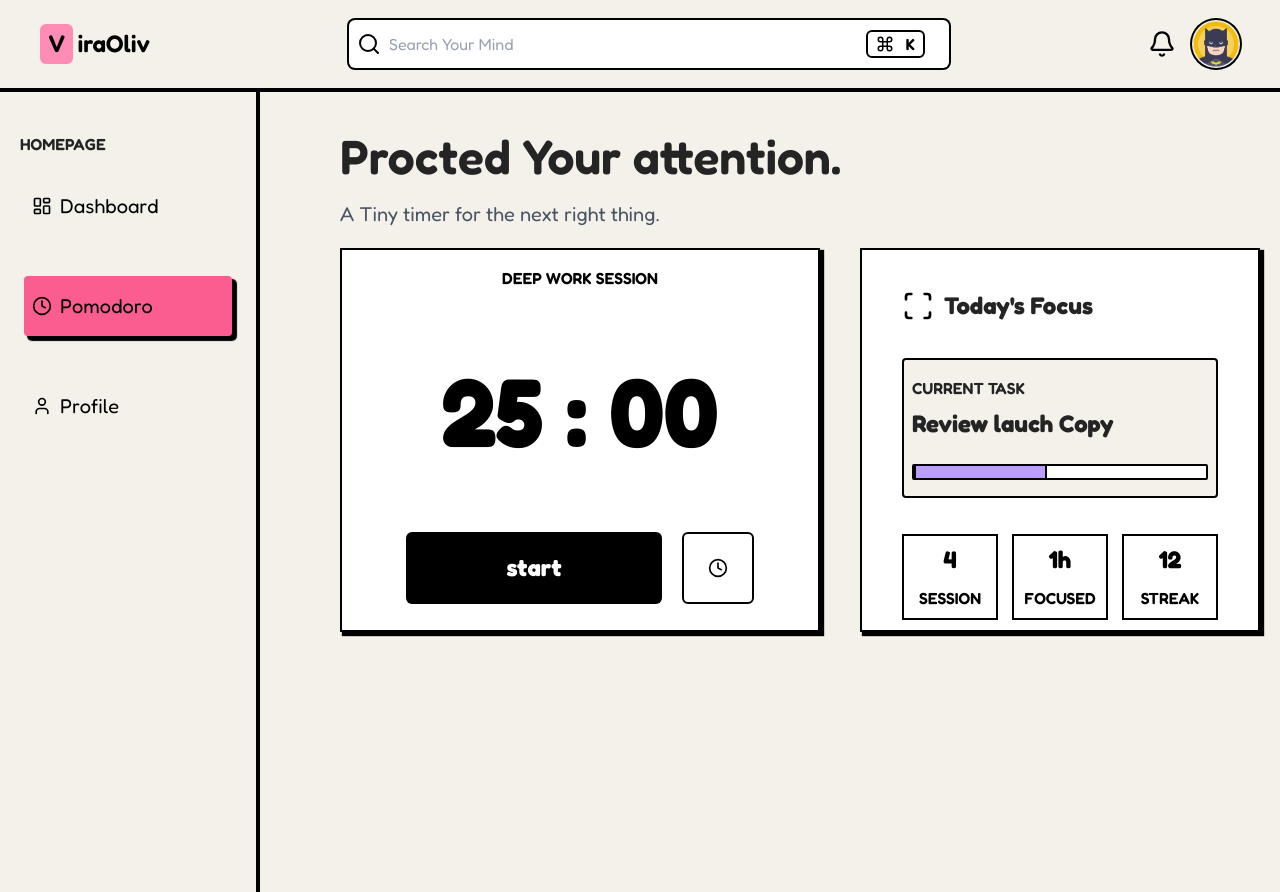
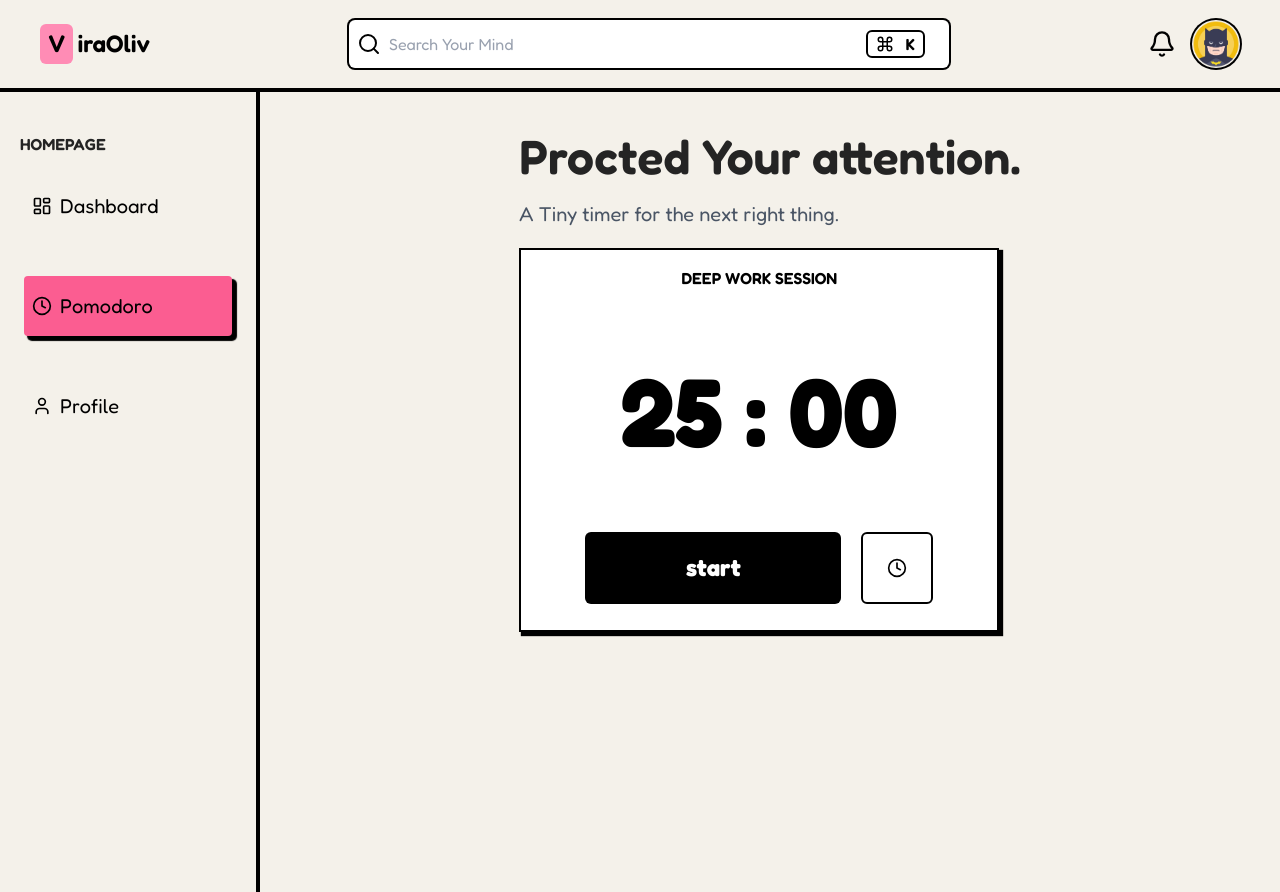
Before and after one commit to novalCandra/NEXUS-FE, a React (Vite) app: page /pomodoro in a window 1280 px wide. Built offline with nearby package versions, Linux system fonts and the light colour scheme; sample sign-in values are in the browser's storage.

Commit message:
feat : ⚒️ add Page (Pomdoro)

```diff
--- a/src/page/auth/user/pomodoro/pomodoro.tsx
+++ b/src/page/auth/user/pomodoro/pomodoro.tsx
@@ -1,5 +1,4 @@
 import AsidSidebar from "../../../../components/atoms/aside/Aside";
-import CardFocusFomodoro from "../../../../components/atoms/card/CardFocus";
 import CardPomoro from "../../../../components/atoms/card/CardPomodoro";
 import { motion } from "motion/react"
 const PomodoroPage = () => {
@@ -7,8 +6,7 @@ const PomodoroPage = () => {
     <div className="flex min-h-screen overflow-hidden">
       <AsidSidebar />
       <div className="flex flex-1 flex-col h-screen bg-paper max-w-full px-4 py-2 space-y-6 md:py-10 md:px-0 lg:px-20 overflow-y-auto md:overflow-hidden lg:overflow-y-auto scrollbar scrollbar-thumb-black scrollbar-track-paper">
-        <motion.div initial={{opacity : 0, y : -100}} animate={{opacity : 1, y : 0}} transition={{delay : 0.2, duration : 0.3}} className="flex flex-col space-y-5 mx-auto">
-          {/* <div className=""> */}
+        <motion.div initial={{ opacity: 0, y: -100 }} animate={{ opacity: 1, y: 0 }} transition={{ delay: 0.2, duration: 0.3 }} className="flex flex-col space-y-5 mx-auto">
           <h2 className="text-5xl font-fredoka font-semibold text-dark-surface">
             Procted Your attention.
           </h2>
@@ -17,7 +15,6 @@ const PomodoroPage = () => {
           </p>
           <div className="flex flex-col md:flex-col lg:flex-row space-x-0 md:space-x-10 space-y-10 md:space-y-15 lg:space-y-0">
             <CardPomoro />
-              <CardFocusFomodoro />
           </div>
         </motion.div>
       </div>
```
Lines whose indentation alone changed are shown as unchanged.
